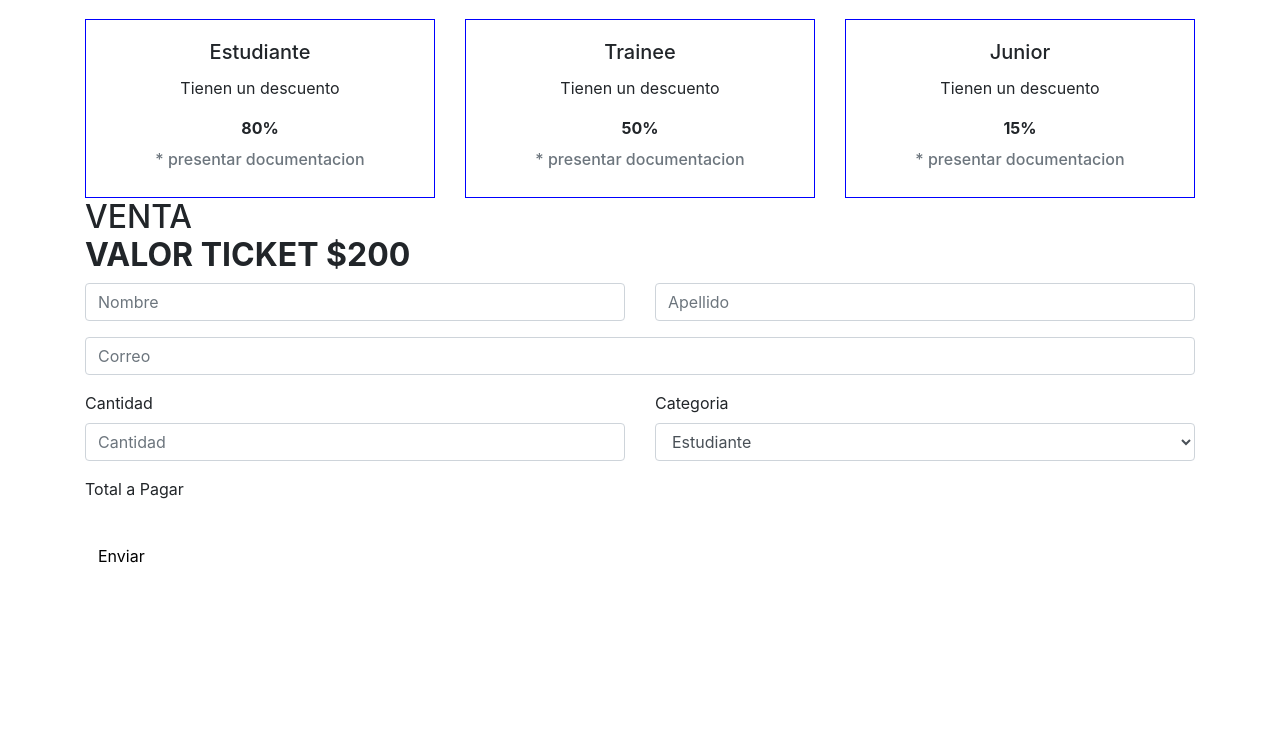
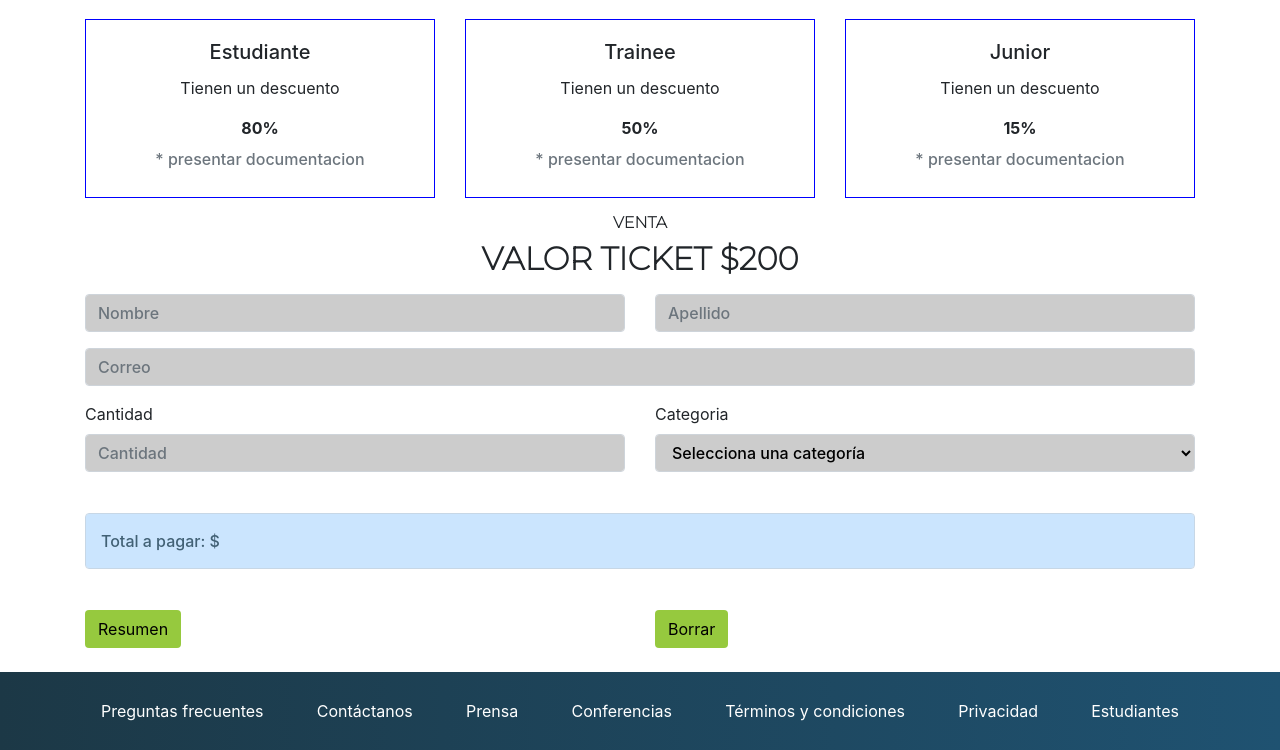
Before and after one commit to tinchoromero01/codo, a plain HTML site: page indexPagar.html in a window 1280 px wide. Shown: the part 70-820 px from the top of the page. Drawn offline with nearby package versions, Linux system fonts and the light colour scheme; a web font is replaced by a local one.

```diff
--- a/indexPagar.html
+++ b/indexPagar.html
@@ -177,17 +177,19 @@
 
 
     <section class="container">
-
-        <h2 class="titulo"> VENTA <br> <b> VALOR TICKET $200 </b></h2>
-
+        <div class="titulos">
+            <h3 id="titulo"><b> VENTA</b></h3>
+            <h2 id="titulo2"><b> VALOR TICKET $200 </b></h2>
+            </h2>
+        </div>
         <form class="row" action="">
 
             <div class="col-6 mb-3">
-                <input type="text" class="form-control" placeholder="Nombre" required>
+                <input type="text" class="form-control" placeholder="Nombre" required required oninput="this.value = this.value.charAt(0).toUpperCase() + this.value.slice(1);">
             </div>
 
             <div class="col-6 mb-3">
-                <input type="text" class="form-control" placeholder="Apellido" required>
+                <input type="text" class="form-control" placeholder="Apellido" required required oninput="this.value = this.value.charAt(0).toUpperCase() + this.value.slice(1);">
             </div>
 
             <div class="col-12 mb-3">
@@ -196,13 +198,14 @@
 
             <div class="col-6 mb-3">
                 <label for="cant">Cantidad</label>
-                <input id="cant" type="text" class="form-control" placeholder="Cantidad" required>
+                <input id="cant" type="number" class="form-control" placeholder="Cantidad" required >
 
             </div>
 
             <div class="col-6 mb-3">
                 <label for="categ">Categoria</label>
-                <select id="categ" class="form-control">
+                <select id="categ" class="form-control" required>
+                    <option value="" disabled selected>Selecciona una categoría</option>
                     <option value="opcion1">Estudiante</option>
                     <option value="opcion2">Trainee</option>
                     <option value="opcion3">Junior</option>
@@ -211,17 +214,50 @@
             </div>
 
             <div class="col-12 mb-3">
-                <label for="total">Total a Pagar</label>
-                <span id="total" class="form-control" style="border: none;"></span>
+                <span id="total" class="form-control">Total a pagar: $</span>
             </div>
+                <div class="col-6">
+                    <button id="resumen" type="submit" class="btn btn-form">Resumen</button>
+                </div>
 
-            <div class="col-12">
-                <button id="envio" type="submit" class="btn btn-form">Enviar</button>
-            </div>
+                <div class="col-6">
+                    <button id="borrar" type="reset" class="btn btn-form">Borrar</button>
+                </div>
         </form>
 
     </section>
 
+
+    <section id="pie-pagina">
+
+        <footer id="footer">
+            <div class="container">
+                <ul class="nav justify-content-center justify-content-lg-between align-items-center">
+                    <li class="nav-item">
+                        <a class="nav-link" href="#">Preguntas <span>frecuentes</span></a>
+                    </li>
+                    <li class="nav-item">
+                        <a class="nav-link" href="#">Contáctanos</a>
+                    </li>
+                    <li class="nav-item">
+                        <a class="nav-link" href="#">Prensa</a>
+                    </li>
+                    <li class="nav-item">
+                        <a class="nav-link" href="#">Conferencias</a>
+                    </li>
+                    <li class="nav-item">
+                        <a class="nav-link" href="#">Términos y <span>condiciones</span></a>
+                    </li>
+                    <li class="nav-item">
+                        <a class="nav-link" href="#">Privacidad</a>
+                    </li>
+                    <li class="nav-item">
+                        <a class="nav-link" href="#">Estudiantes</a>
+                    </li>
+                </ul>
+            </div>
+        </footer>
+    </section>
 
 
 </body>
--- a/jsPagar.js
+++ b/jsPagar.js
@@ -0,0 +1,39 @@
+document.addEventListener("DOMContentLoaded", function () {
+    var cantidadInput = document.getElementById("cant");
+    var categoriaSelect = document.getElementById("categ");
+    var totalSpan = document.getElementById("total");
+    var resumenButton = document.getElementById("resumen");
+    var borrarButton = document.getElementById("borrar");
+
+
+    resumenButton.addEventListener("click", function (event) {
+        event.preventDefault(); // Evita que el formulario se envíe
+
+        calcularTotal();
+    });
+
+
+    borrarButton.addEventListener("click", function () {
+        totalSpan.textContent = "Total a pagar: $"; // Restablece el contenido
+    });
+
+    function calcularTotal() {
+        var cantidad = parseInt(cantidadInput.value) || 0;
+        var categoria = categoriaSelect.value;
+        var precio = 200;
+
+        var descuento = 0;
+
+        if (categoria === "opcion1") {
+            descuento = 0.8;
+        } else if (categoria === "opcion2") {
+            descuento = 0.5;
+        } else if (categoria === "opcion3") {
+            descuento = 0.15;
+        }
+
+        var pagoTotal = cantidad * precio * (1 - descuento);
+
+        totalSpan.textContent = "Total a pagar: $" + pagoTotal.toFixed(2);
+    }
+});
--- a/style.css
+++ b/style.css
@@ -169,7 +169,7 @@ button{
 }
 
 #envio{
-  background: #7ccf2f;
+  background: rgb(150, 201, 62);
   color: whitesmoke;
 
 }
--- a/stylePagar.css
+++ b/stylePagar.css
@@ -59,3 +59,58 @@ button{
 /* background: linear-gradient(90deg, rgba(28, 56, 70, 1) 0%, rgba(31, 82, 113, 1) 100%);
  */
 /* -------------------------- FORMULARIO -------------------------- */
+
+.titulos{
+    text-align: center;
+    font-family: "Montserrat";
+    margin: 15px;
+}
+
+#titulo{
+    font-size: 16px;
+
+}
+
+#total{
+    padding: 15px;
+    border: 1px solid rgb(199, 215, 230);
+    background-color: rgb(203, 229, 254);
+    color: rgb(66,97, 117);
+    margin-top: 25px;
+    margin-bottom: 25px;
+}
+
+.form-control{
+    background-color: rgb(204, 204, 204);
+    color: black;
+    font-weight: 500;
+  }
+
+  #borrar{
+    background: rgb(150, 201, 62);
+    text-align: center;
+    justify-content: center;
+  }
+
+  #resumen{
+    background: rgb(150, 201, 62);
+    text-align: center;
+  }
+
+
+  /* -------------------------- FOOTER -------------------------- */
+
+ #footer {
+    background: linear-gradient(90deg, rgba(28, 56, 70, 1) 0%, rgba(31, 82, 113, 1) 100%);
+
+      color: #fff;
+      padding: 1.2rem;
+      margin-top: 1.5rem;
+    }
+
+    #footer .nav-link {
+      color: #fff;
+      text-align: center;
+    }
+
+    #footer .nav-link:hover { opacity: 0.6; }
```
